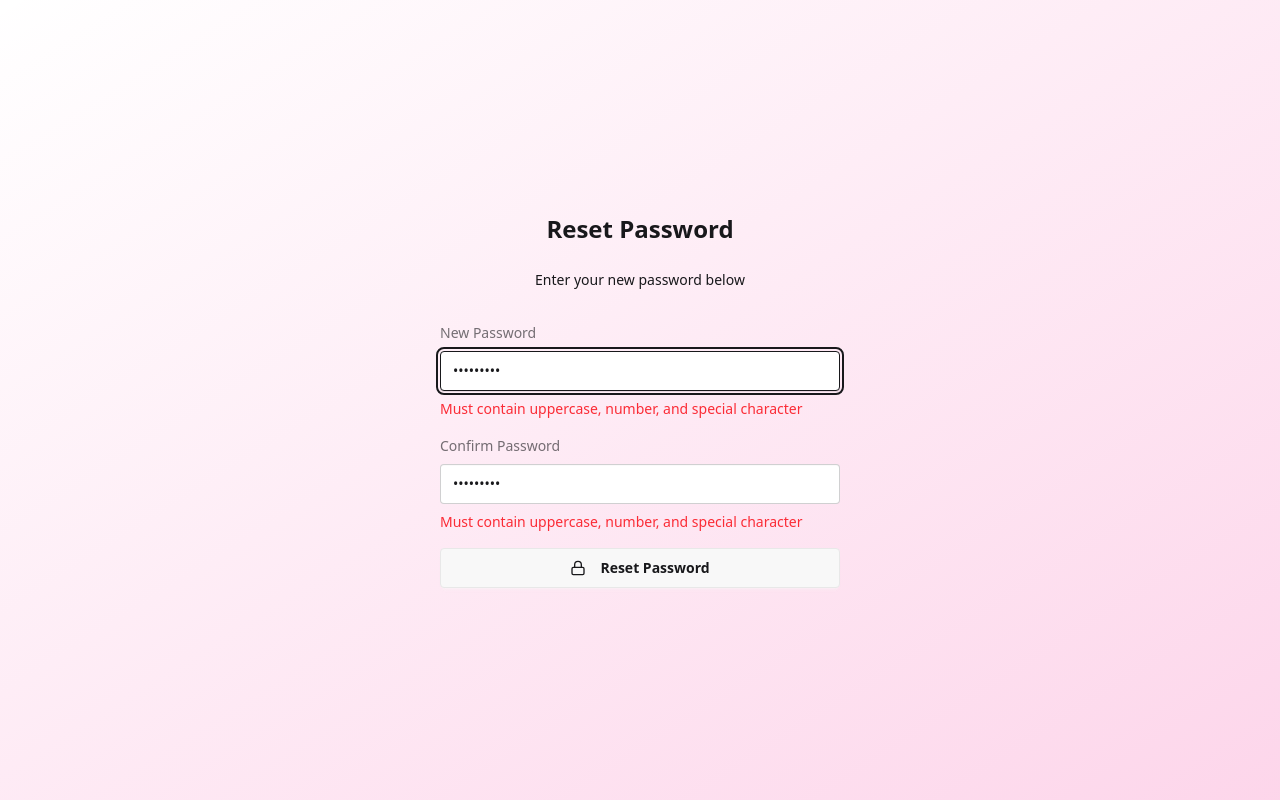
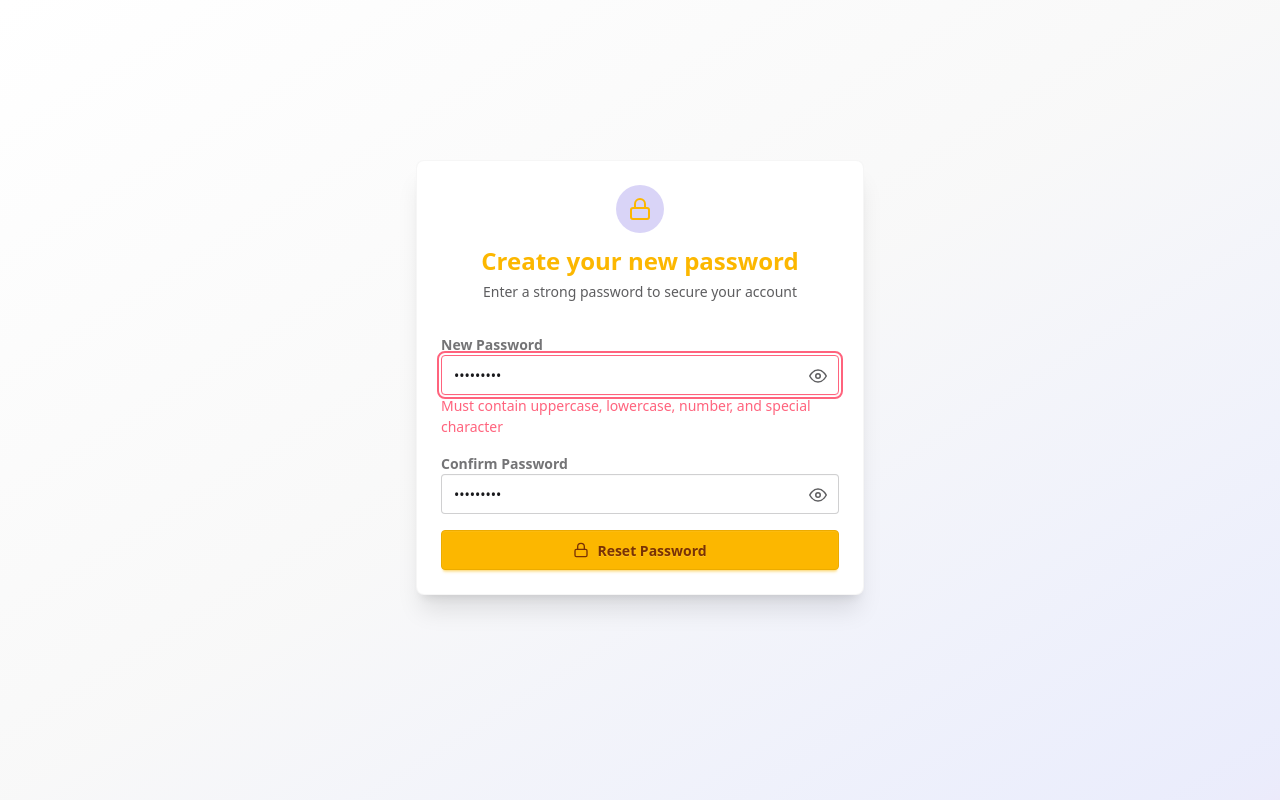
Before and after one commit to subhranil002/CodeFusion-Frontend, a React (Vite) app: page /resetpassword/1 in a window 1280 px wide. Both pictures are taken after typing "Sample123", "Sample123" into the empty fields and a click on the button "Reset Password". Built offline with nearby package versions, Linux system fonts and the light colour scheme; no server answers.

Commit message:
Update UI - ForgotPassword, ResetPassword

```diff
--- a/src/components/Home/Features.tsx
+++ b/src/components/Home/Features.tsx
@@ -100,7 +100,7 @@ function Features() {
                         projects together.
                     </p>
                     <button
-                        className="btn btn-primary btn-lg gap-2"
+                        className="btn btn-warning btn-lg gap-2"
                         onClick={() => navigate("/dashboard")}
                     >
                         Get Started Free
--- a/src/pages/User/ForgotPassword.tsx
+++ b/src/pages/User/ForgotPassword.tsx
@@ -1,72 +1,96 @@
+import { useState } from "react";
 import { useForm } from "react-hook-form";
 import { FiMail } from "react-icons/fi";
 
-type ForgotPasswordFormValues = {
+interface ForgotPasswordForm {
     email: string;
-};
+}
 
 function ForgotPassword() {
+    const [isLoading, setIsLoading] = useState(false);
+
     const {
         register,
         handleSubmit,
-        reset,
-        formState: { errors, isSubmitting },
-    } = useForm<ForgotPasswordFormValues>();
+        formState: { errors },
+    } = useForm<ForgotPasswordForm>({
+        mode: "onSubmit",
+    });
 
-    const onSubmit = async (data: ForgotPasswordFormValues) => {
-        console.log("Forgot password request:", data);
-        reset();
+    const onSubmit = async (data: ForgotPasswordForm) => {
+        try {
+            setIsLoading(true);
+            await new Promise((resolve) => setTimeout(resolve, 1300));
+            console.log("Password reset requested for:", data.email);
+            setIsLoading(false);
+        } catch (err) {
+            console.error("Failed to request password reset:", err);
+            setIsLoading(false);
+        }
     };
 
     return (
-        <div className="min-h-screen bg-gradient-to-br from-background via-background to-secondary/20 flex items-center justify-center">
-            <div className="card glass-card w-full max-w-md">
-                <div className="card-body p-6">
-                    <h2 className="text-2xl font-bold text-center mb-4">
-                        Forgot Password
-                    </h2>
-                    <p className="text-muted-foreground text-center mb-6">
-                        Enter your email to receive a reset link
-                    </p>
+        <div className="min-h-screen bg-gradient-to-br from-base-100 via-base-200 to-primary/10 pt-40 px-4">
+            <div className="max-w-md mx-auto">
+                <div className="card bg-base-100 shadow-xl border border-base-300/50 p-5">
+                    <div className="text-center mb-6">
+                        <div className="w-12 h-12 bg-primary/20 rounded-full flex items-center justify-center mx-auto mb-3">
+                            <FiMail className="text-warning w-6 h-6" />
+                        </div>
+                        <h2 className="text-2xl font-bold text-warning">
+                            Forgot Password
+                        </h2>
+                        <p className="text-base-content/70 mt-1">
+                            Enter your email to receive a reset link
+                        </p>
+                    </div>
 
                     <form
                         onSubmit={handleSubmit(onSubmit)}
                         className="space-y-4"
                     >
-                        {/* Email Field */}
-                        <div className="space-y-2">
-                            <label htmlFor="email" className="label">
-                                <span className="label-text">
+                        <div className="form-control">
+                            <label className="label mb-2">
+                                <span className="label-text font-semibold">
                                     Email Address
                                 </span>
                             </label>
                             <input
-                                id="email"
                                 type="email"
-                                className="input input-bordered w-full"
+                                placeholder="Enter your email"
+                                className={`input input-bordered w-full ${
+                                    errors.email ? "input-error" : ""
+                                }`}
                                 {...register("email", {
                                     required: "Email is required",
                                     pattern: {
-                                        value: /^(?=.{1,254}$)(?=.{1,64}@)[A-Za-z0-9._%+-]+@[A-Za-z0-9.-]+\.[A-Za-z]{2,}$/,
-                                        message: "Invalid email format",
+                                        value: /^[A-Z0-9._%+-]+@[A-Z0-9.-]+\.[A-Z]{2,}$/i,
+                                        message: "Invalid email address",
                                     },
                                 })}
-                                placeholder="Enter your email"
                             />
                             {errors.email && (
-                                <p className="text-red-500 text-sm">
-                                    {errors.email.message}
-                                </p>
+                                <label className="label">
+                                    <span className="label-text-alt text-error">
+                                        {errors.email.message}
+                                    </span>
+                                </label>
                             )}
                         </div>
 
                         <button
                             type="submit"
-                            className="btn w-full"
-                            disabled={isSubmitting}
+                            className="btn btn-warning w-full gap-2"
+                            disabled={isLoading}
                         >
-                            <FiMail className="mr-2 h-4 w-4" />
-                            {isSubmitting ? "Sending..." : "Send Reset Link"}
+                            {isLoading ? (
+                                <span className="loading loading-spinner"></span>
+                            ) : (
+                                <>
+                                    <FiMail className="w-4 h-4" />
+                                    Send Reset Link
+                                </>
+                            )}
                         </button>
                     </form>
                 </div>
--- a/src/pages/User/ResetPassword.tsx
+++ b/src/pages/User/ResetPassword.tsx
@@ -1,119 +1,206 @@
+import { useState } from "react";
 import { useForm } from "react-hook-form";
-import { FiLock } from "react-icons/fi";
+import {
+    FiEye,
+    FiEyeOff,
+    FiLock,
+} from "react-icons/fi";
+import { useNavigate, useParams } from "react-router-dom";
 
-type ResetPasswordFormValues = {
+interface ResetPasswordForm {
     newPassword: string;
     confirmPassword: string;
-};
+}
 
 function ResetPassword() {
+    const { token } = useParams();
+    const navigate = useNavigate();
+
+    const [showPasswords, setShowPasswords] = useState({
+        new: false,
+        confirm: false,
+    });
+    const [isLoading, setIsLoading] = useState(false);
+
+    const passwordPattern =
+        /^(?=.*[a-z])(?=.*[A-Z])(?=.*\d)(?=.*[@$!%*?&#])[A-Za-z\d@$!%*?&#]+$/;
+
     const {
         register,
         handleSubmit,
         watch,
-        reset,
-        formState: { errors, isSubmitting },
-    } = useForm<ResetPasswordFormValues>();
+        formState: { errors },
+    } = useForm<ResetPasswordForm>({
+        mode: "onSubmit",
+    });
 
-    const onSubmit = async (data: ResetPasswordFormValues) => {
-        console.log("Reset password request:", data);
+    const newPassword = watch("newPassword");
 
-        // Example: API call
-        // await api.resetPassword({ newPassword: data.newPassword });
+    const togglePasswordVisibility = (field: keyof typeof showPasswords) => {
+        setShowPasswords((prev) => ({ ...prev, [field]: !prev[field] }));
+    };
 
-        reset();
+    const onSubmit = async (data: ResetPasswordForm) => {
+        try {
+            setIsLoading(true);
+            await new Promise((resolve) => setTimeout(resolve, 1400));
+            console.log("Reset password request", { token, ...data });
+            setIsLoading(false);
+            setTimeout(() => {
+                navigate("/signin");
+            }, 1400);
+        } catch (err) {
+            console.error("Failed to reset password:", err);
+            setIsLoading(false);
+        }
     };
 
     return (
-        <div className="min-h-screen bg-gradient-to-br from-background via-background to-secondary/20 flex items-center justify-center">
-            <div className="card glass-card w-full max-w-md">
+        <div className="min-h-screen bg-gradient-to-br from-base-100 via-base-200 to-primary/10 pt-40 px-4">
+            <div className="max-w-md mx-auto">
+                <div className="card bg-base-100 shadow-xl border border-base-300/50">
                     <div className="card-body p-6">
-                    <h2 className="text-2xl font-bold text-center mb-4">
-                        Reset Password
+                        <div className="text-center mb-6">
+                            <div className="w-12 h-12 bg-primary/20 rounded-full flex items-center justify-center mx-auto mb-3">
+                                <FiLock className="text-warning w-6 h-6" />
+                            </div>
+                            <h2 className="text-2xl font-bold text-warning">
+                                Create your new password
                             </h2>
-                    <p className="text-muted-foreground text-center mb-6">
-                        Enter your new password below
+                            <p className="text-base-content/70 mt-1">
+                                Enter a strong password to secure your account
                             </p>
+                        </div>
 
                         <form
                             onSubmit={handleSubmit(onSubmit)}
                             className="space-y-4"
                         >
-                        {/* New Password */}
-                        <div className="space-y-2">
-                            <label htmlFor="newPassword" className="label">
-                                <span className="label-text">New Password</span>
+                            <div className="form-control">
+                                <label className="label">
+                                    <span className="label-text font-semibold">
+                                        New Password
+                                    </span>
                                 </label>
+                                <div className="relative">
                                     <input
-                                id="newPassword"
-                                type="password"
-                                className="input input-bordered w-full"
+                                        type={
+                                            showPasswords.new
+                                                ? "text"
+                                                : "password"
+                                        }
+                                        placeholder="Enter new password"
+                                        className={`input input-bordered w-full pr-12 ${
+                                            errors.newPassword
+                                                ? "input-error"
+                                                : ""
+                                        }`}
                                         {...register("newPassword", {
-                                    required: "New password is required",
+                                            required:
+                                                "New password is required",
                                             minLength: {
                                                 value: 8,
                                                 message:
-                                            "New password must be at least 8 characters",
+                                                    "Password must be at least 8 characters",
                                             },
                                             pattern: {
-                                        value: /^(?=.*[A-Z])(?=.*\d)(?=.*[@$!%*?&#])[A-Za-z\d@$!%*?&#]+$/,
+                                                value: passwordPattern,
                                                 message:
-                                            "Must contain uppercase, number, and special character",
+                                                    "Must contain uppercase, lowercase, number, and special character",
                                             },
                                         })}
-                                placeholder="Enter new password"
                                     />
+                                    <button
+                                        type="button"
+                                        className="absolute right-3 top-3 text-base-content/70 hover:text-base-content z-10"
+                                        onClick={() =>
+                                            togglePasswordVisibility("new")
+                                        }
+                                        aria-label="Toggle new password visibility"
+                                    >
+                                        {showPasswords.new ? (
+                                            <FiEyeOff size={18} />
+                                        ) : (
+                                            <FiEye size={18} />
+                                        )}
+                                    </button>
+                                </div>
                                 {errors.newPassword && (
-                                <p className="text-red-500 text-sm">
+                                    <label className="label">
+                                        <span className="label-text-alt text-error text-wrap">
                                             {errors.newPassword.message}
-                                </p>
+                                        </span>
+                                    </label>
                                 )}
                             </div>
 
-                        {/* Confirm Password */}
-                        <div className="space-y-2">
-                            <label htmlFor="confirmPassword" className="label">
-                                <span className="label-text">
+                            <div className="form-control">
+                                <label className="label">
+                                    <span className="label-text font-semibold">
                                         Confirm Password
                                     </span>
                                 </label>
+                                <div className="relative">
                                     <input
-                                id="confirmPassword"
-                                type="password"
-                                className="input input-bordered w-full"
+                                        type={
+                                            showPasswords.confirm
+                                                ? "text"
+                                                : "password"
+                                        }
+                                        placeholder="Confirm new password"
+                                        className={`input input-bordered w-full pr-12 ${
+                                            errors.confirmPassword
+                                                ? "input-error"
+                                                : ""
+                                        }`}
                                         {...register("confirmPassword", {
-                                    minLength: {
-                                        value: 8,
-                                        message:
-                                            "Confirm password must be at least 8 characters",
-                                    },
-                                    pattern: {
-                                        value: /^(?=.*[A-Z])(?=.*\d)(?=.*[@$!%*?&#])[A-Za-z\d@$!%*?&#]+$/,
-                                        message:
-                                            "Must contain uppercase, number, and special character",
-                                    },
+                                            required:
+                                                "Please confirm your password",
                                             validate: (value) =>
-                                        value === watch("newPassword") ||
+                                                value === newPassword ||
                                                 "Passwords do not match",
                                         })}
-                                placeholder="Confirm new password"
                                     />
+                                    <button
+                                        type="button"
+                                        className="absolute right-3 top-3 text-base-content/70 hover:text-base-content z-10"
+                                        onClick={() =>
+                                            togglePasswordVisibility("confirm")
+                                        }
+                                        aria-label="Toggle confirm password visibility"
+                                    >
+                                        {showPasswords.confirm ? (
+                                            <FiEyeOff size={18} />
+                                        ) : (
+                                            <FiEye size={18} />
+                                        )}
+                                    </button>
+                                </div>
                                 {errors.confirmPassword && (
-                                <p className="text-red-500 text-sm">
+                                    <label className="label">
+                                        <span className="label-text-alt text-error text-wrap">
                                             {errors.confirmPassword.message}
-                                </p>
+                                        </span>
+                                    </label>
                                 )}
                             </div>
 
                             <button
                                 type="submit"
-                            className="btn w-full"
-                            disabled={isSubmitting}
+                                className="btn btn-warning w-full gap-2"
+                                disabled={isLoading}
                             >
-                            <FiLock className="mr-2 h-4 w-4" />
-                            {isSubmitting ? "Resetting..." : "Reset Password"}
+                                {isLoading ? (
+                                    <span className="loading loading-spinner"></span>
+                                ) : (
+                                    <>
+                                        <FiLock className="w-4 h-4" />
+                                        Reset Password
+                                    </>
+                                )}
                             </button>
                         </form>
+                    </div>
                 </div>
             </div>
         </div>
```
Also changed, not shown: src/components/Home/HowItWorks.tsx (+61 -45 lines), src/components/Home/Stats.tsx (+6 -2 lines), src/components/Home/Testimonials.tsx (+5 -3 lines). Lines whose indentation alone changed are shown as unchanged.
